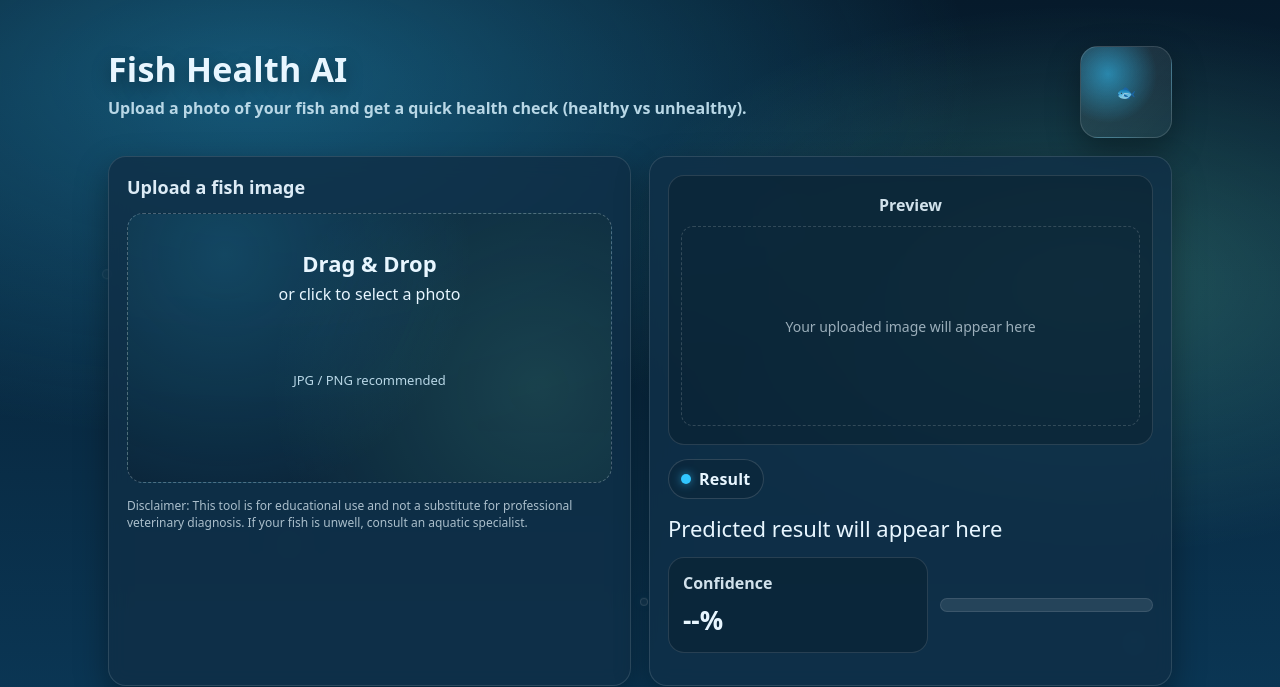
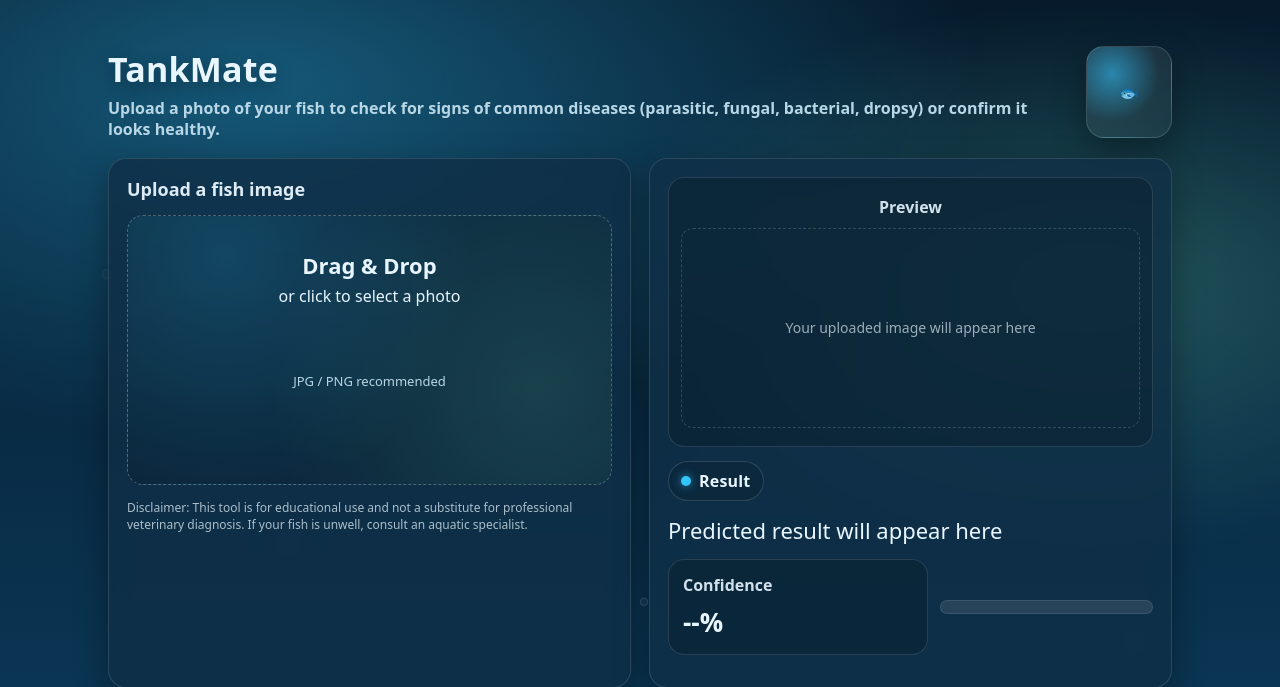
Before and after one commit to moorecallum1999/FishHealthAi, a FastAPI app: page / in a window 1280 px wide. Shown: the top 687 px of the page. Run offline with FastAPI, Linux system fonts and the light colour scheme; parts of the project's set-up code (start-up, migrations or seed data) failed here and were passed over.

Commit message:
Retrain 5-class model with expanded dataset; rename to TankMate

```diff
--- a/templates/index.html
+++ b/templates/index.html
@@ -3,7 +3,7 @@
 <html lang="en">
 <head>
   <meta charset="UTF-8" />
-  <title>Fish Disease Detection</title>
+  <title>TankMate</title>
   <link rel="stylesheet" href="/static/style.css" />
 </head>
 <body>
@@ -18,8 +18,8 @@
 
     <header class="header">
       <div class="brand">
-        <h1>Fish Health AI</h1>
-        <p class="subtitle">Upload a photo of your fish and get a quick health check (healthy vs unhealthy).</p>
+        <h1>TankMate</h1>
+        <p class="subtitle">Upload a photo of your fish to check for signs of common diseases (parasitic, fungal, bacterial, dropsy) or confirm it looks healthy.</p>
       </div>
       <div class="logo-box">🐟</div>
     </header>
```
